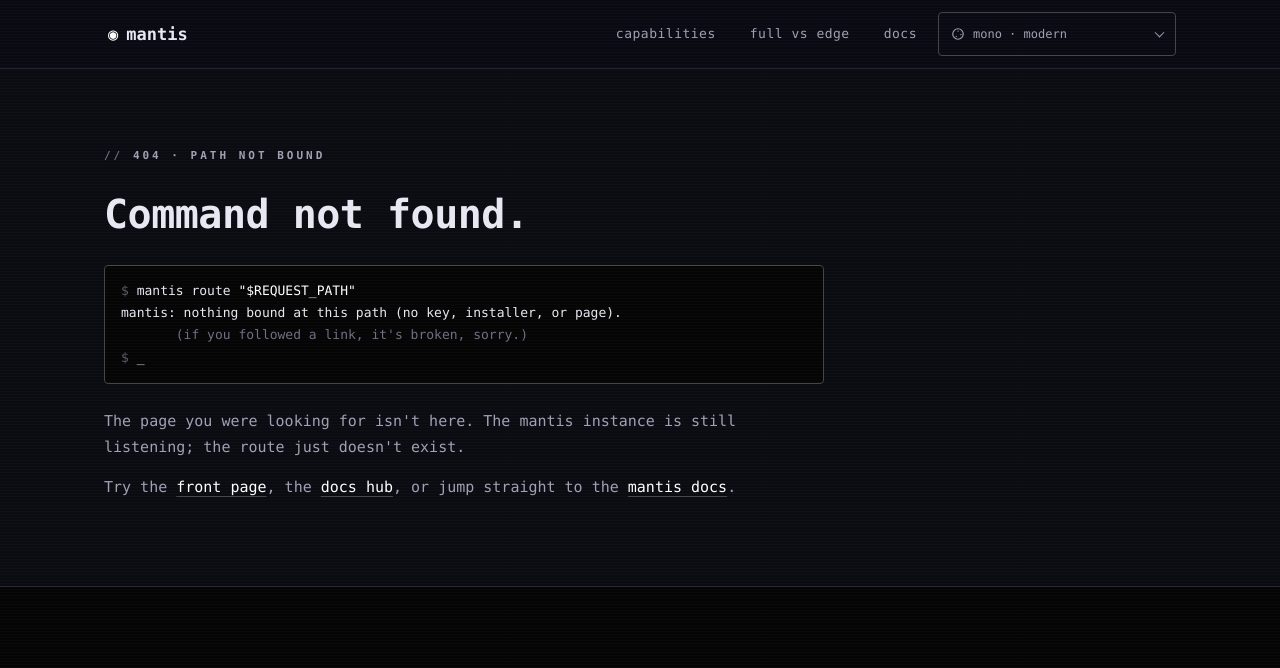
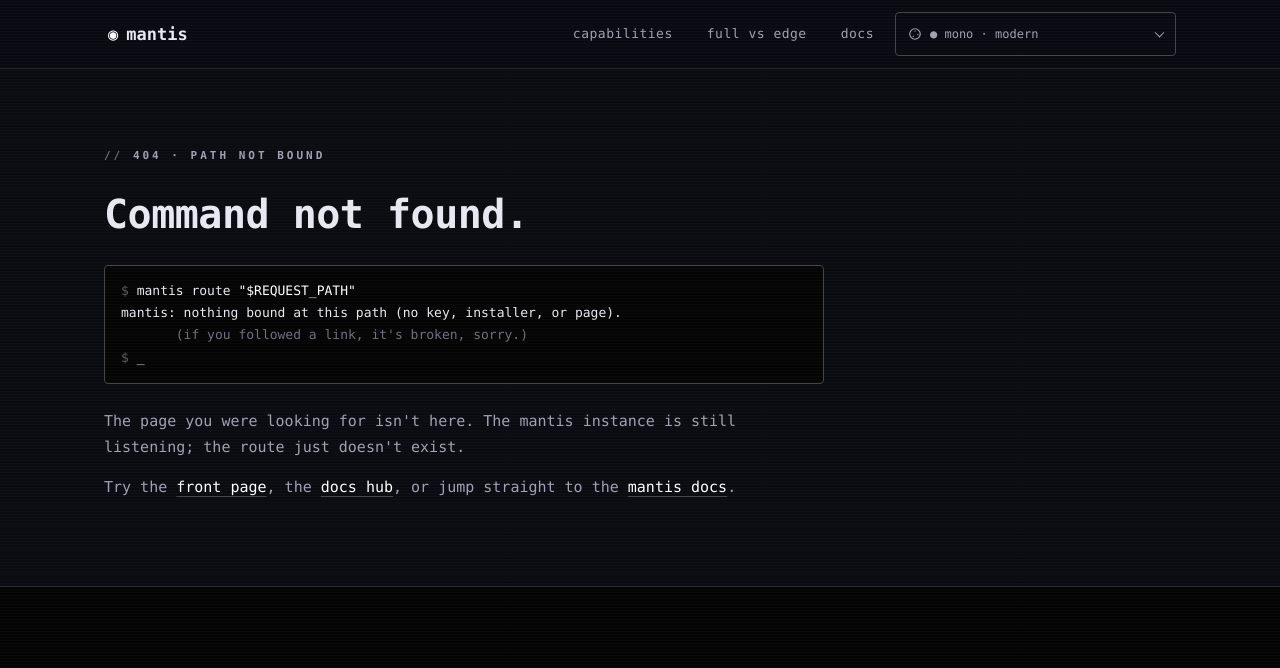
Before and after one commit to privacykey/website-mantis, a plain HTML site: page 404.html in a window 1280 px wide. Shown: the top 668 px of the page. Drawn offline with Linux system fonts and the light colour scheme; no server answers.

Commit message:
feat(theme): show which themes are light and which are dark (#14)
Six of the seven themes are dark and paper is the lone light one, with nothing
in the switcher saying so until you picked one and the page changed under you.

The switcher is a native <select>, which rules out an inline SVG per row —
browsers render <option> content as plain text. So this uses the two things a
native select does support:

  <optgroup label="dark">  / <optgroup label="light">   groups the list
  ● dark  /  ○ light                                    marks each row

The glyph does the work the optgroup cannot: a closed select shows only the
selected row, so "○ paper · dot matrix" still reads as light at a glance. Both
marks come from the circle family the site already uses (◉ brand mark, ●
status dot) rather than importing sun/moon emoji into a terminal aesthetic.

theme.js needed no logic change — it only ever touches select.value, which is
unaffected by grouping. Its THEMES list is reordered so it still mirrors markup
order, as its comment claims.

Verified in a browser on mono and paper: groups render dark(6)/light(1), the
closed label carries the right glyph, and the nav does not overflow at 1280px
with the wider labels.

Co-authored-by: Adam <ha@adam.kostarelas.com>

```diff
--- a/404.html
+++ b/404.html
@@ -48,13 +48,17 @@
           <circle cx="9"  cy="16" r="1.2" fill="currentColor" stroke="none"/>
         </svg>
         <select data-theme-select aria-label="Color theme">
-          <option value="mono">mono · modern</option>
-          <option value="amber">amber · IBM 5151</option>
-          <option value="green">phosphor · CRT</option>
-          <option value="cyan">cyan · DEC</option>
-          <option value="ultraviolet">ultraviolet · blacklight</option>
-          <option value="paper">paper · dot matrix</option>
-          <option value="rust">rust · oxide</option>
+          <optgroup label="dark">
+            <option value="mono">● mono · modern</option>
+            <option value="amber">● amber · IBM 5151</option>
+            <option value="green">● phosphor · CRT</option>
+            <option value="cyan">● cyan · DEC</option>
+            <option value="ultraviolet">● ultraviolet · blacklight</option>
+            <option value="rust">● rust · oxide</option>
+          </optgroup>
+          <optgroup label="light">
+            <option value="paper">○ paper · dot matrix</option>
+          </optgroup>
         </select>
       </label>
     </div>
--- a/assets/theme.js
+++ b/assets/theme.js
@@ -24,7 +24,7 @@
   // Order here mirrors the <option> order in the markup. The first
   // entry is also the page default (no data-theme attribute on <html>
   // means "use the bare :root block, which is mono").
-  var THEMES = ['mono', 'amber', 'green', 'cyan', 'ultraviolet', 'paper', 'rust'];
+  var THEMES = ['mono', 'amber', 'green', 'cyan', 'ultraviolet', 'rust', 'paper'];
   var DEFAULT_THEME = 'mono';
 
   function currentTheme () {
```
Also changed, not shown: en/about.html (+11 -7 lines), en/docs.html (+11 -7 lines), en/index.html (+11 -7 lines), en/legal.html (+11 -7 lines), en/privacy.html (+11 -7 lines).
